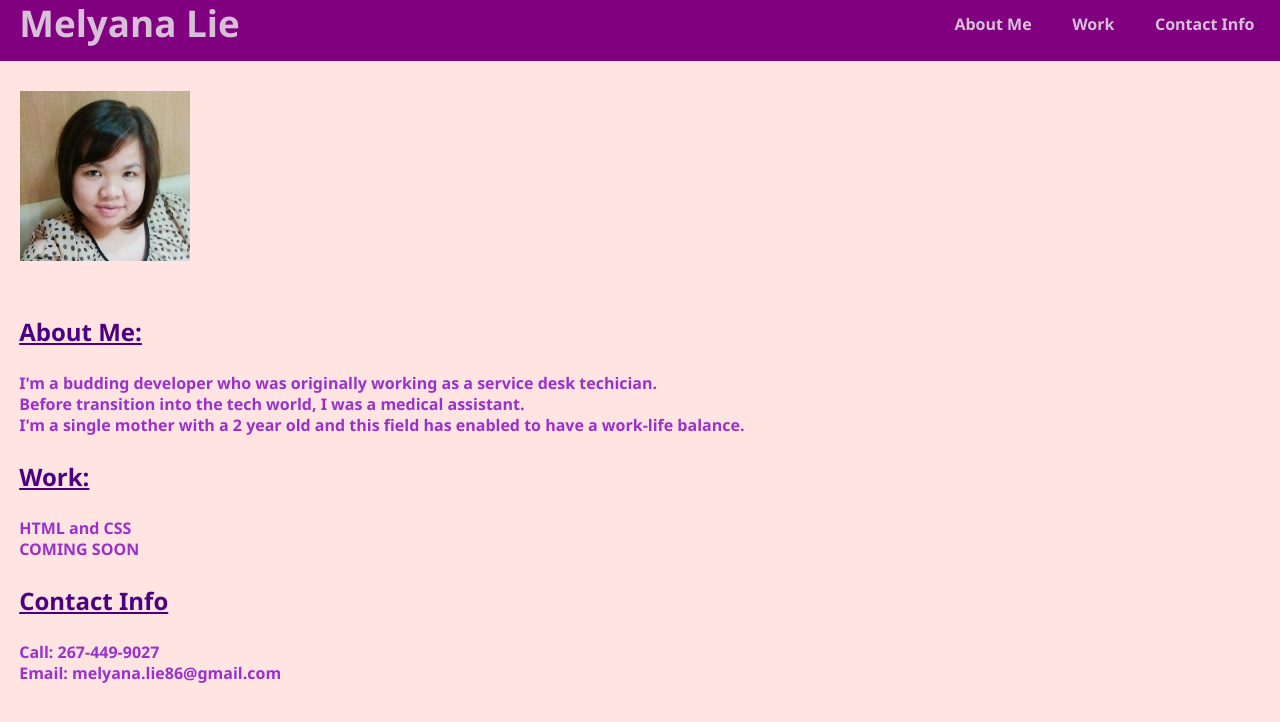
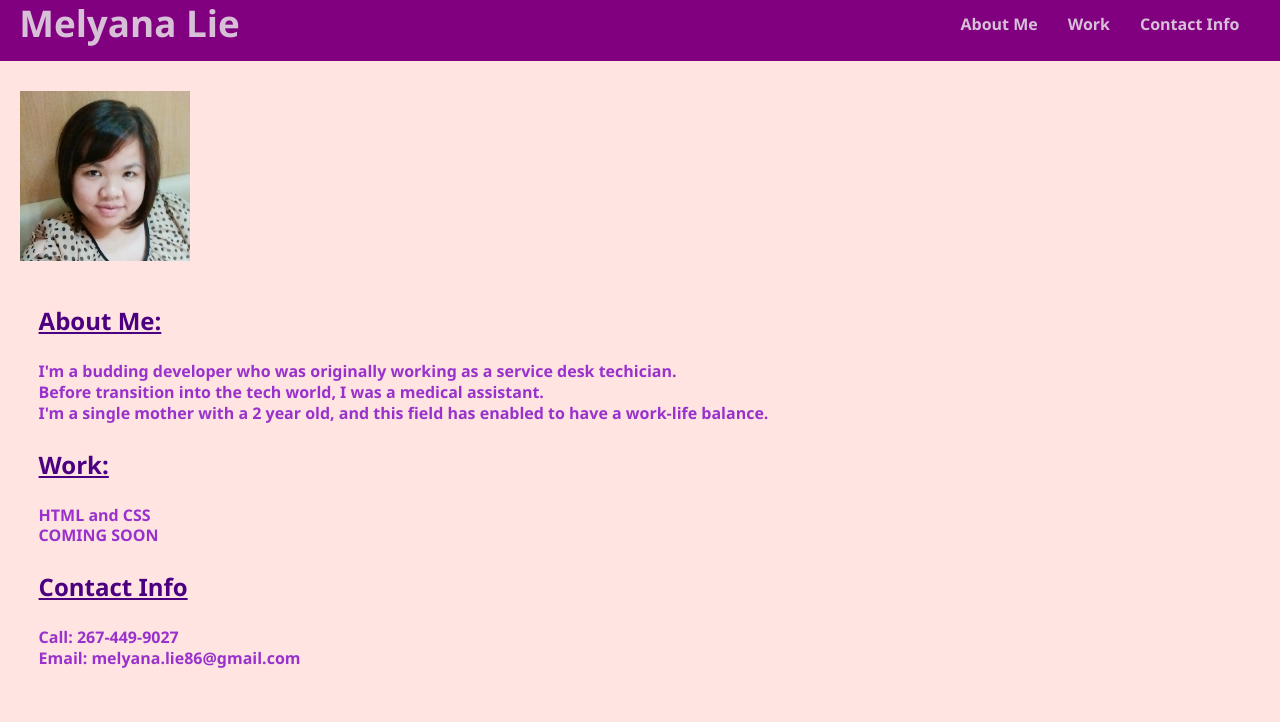
Before and after one commit to melyanalie/Challenge2-Profile, a plain HTML site: page index.html in a window 1280 px wide. Drawn offline with Linux system fonts and the light colour scheme.

Commit message:
Fixed Scrolling

```diff
--- a/assets/css/reset.css
+++ b/assets/css/reset.css
@@ -12,6 +12,9 @@
     min-height: 100%;
     line-height: 1;
     font-family: 'Segoe UI', Tahoma, Geneva, Verdana, sans-serif;
+    scroll-behavior: smooth; /* Enables smooth scrolling */
+    margin: 0;
+    padding: 0;
   }
 
   h1, h2, h3, h4, h5, h6 {
--- a/assets/css/style.css
+++ b/assets/css/style.css
@@ -51,34 +51,43 @@ p {padding-left: 1.5%;
     color: darkorchid;
 
 }
-
 nav ul {
-    display: flex;
-    justify-content: space-between;
-    min-width: 300px;
+  display: flex;
+  justify-content: space-between;
+  min-width: 300px;
 }
 
-nav a {
-    color: thistle;
+nav ul li {
+  display: inline;
+  margin: 0 15px;
+}
+
+nav ul li a {
+  color: thistle;
     font-weight: bold;
     text-decoration: none;
 }
+nav ul li a:hover {
+  color: coral;
+  text-decoration: underline;
 
-nav a:hover {
-    color: mediumorchid;
+}
+main {
+  padding: 20px;
 }
 
 img {
     display: block;
     height: 170px;
     width: 170px;
+    margin-bottom: -30px;
     margin-top: 30px;
     margin-left: 20px;
     margin-right: auto;
 }
 
 .card header {
-    padding: 20px;
+    padding: 10px;
   }
 
 .card p {
--- a/index.html
+++ b/index.html
@@ -14,9 +14,9 @@
     <h1><strong>Melyana Lie</strong></h1>
     <nav>
         <ul>
-          <li><a href="#">About Me</a></li>
-          <li><a href="#">Work</a></li>
-          <li><a href="#">Contact Info</a></li>
+          <li><a href="#about-me">About Me</a></li>
+          <li><a href="#work">Work</a></li>
+          <li><a href="#contact">Contact Info</a></li>
         </ul>
       </nav>
   </header>
@@ -24,21 +24,21 @@
   <img src="./assets/images/Me.jpg" alt="Me" />
 
 <main>
-  <section class="card">
-    <h2 id="anchor"><u>About Me:</u></h2>
+  <section id="about-me" class="card">
+    <h2><u>About Me:</u></h2>
       <p><strong>I'm a budding developer who was originally working as a service desk techician.
         <br>Before transition into the tech world, I was a medical assistant.
-        <br>I'm a single mother with a 2 year old and this field has enabled to have a work-life balance.
+        <br>I'm a single mother with a 2 year old, and this field has enabled to have a work-life balance.
       </strong>
       </p>
   </section>
-  <section class="card">
-    <h3 id="anchor"><u>Work:</u></h2>
+  <section id="work" class="card">
+    <h3><u>Work:</u></h3>
       <p><strong>HTML and CSS
         <br>COMING SOON</strong</p>
   </section>
-  <section class="card">
-    <h4 id="anchor"><u>Contact Info</u></h2>
+  <section id="contact" class="card">
+    <h4><u>Contact Info</u></h4>
       <p><strong>Call: 267-449-9027
       <br>Email: melyana.lie86@gmail.com</strong></p>
   </section>
```
Lines whose indentation alone changed are shown as unchanged.
